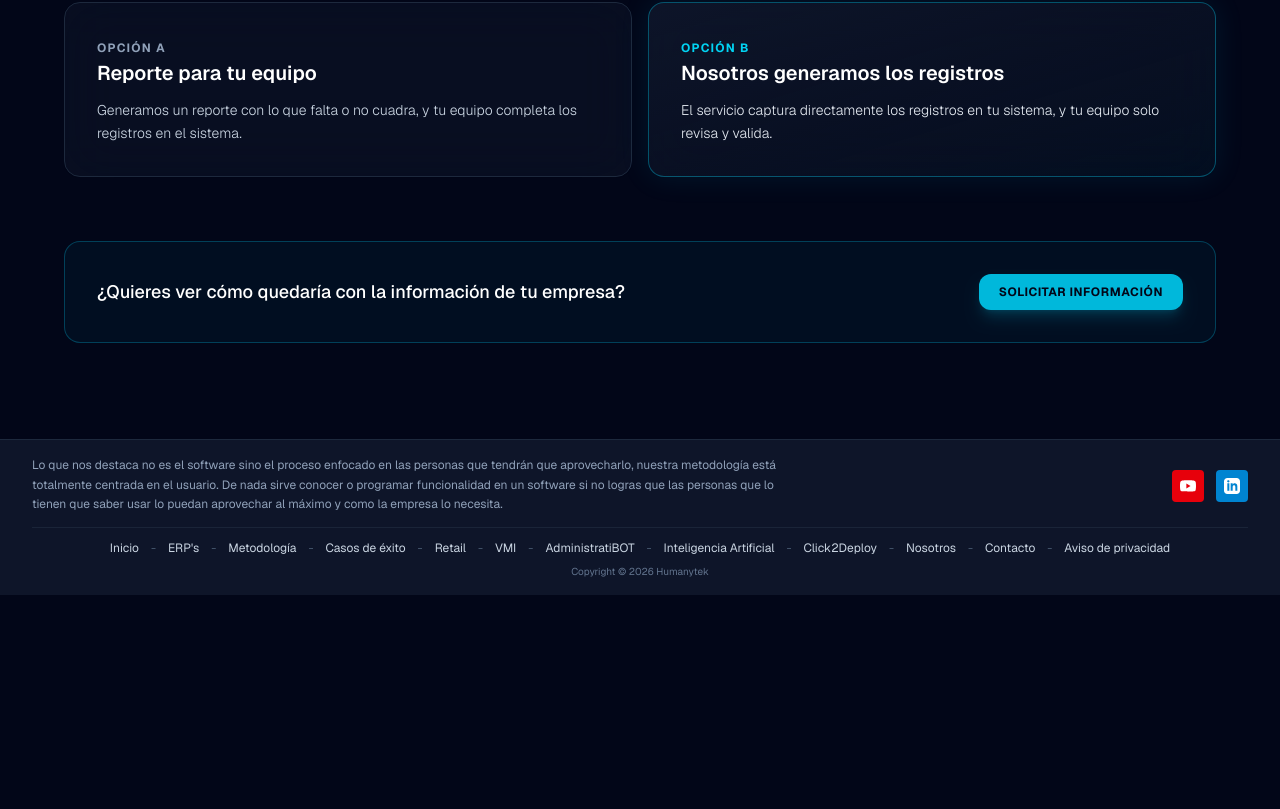
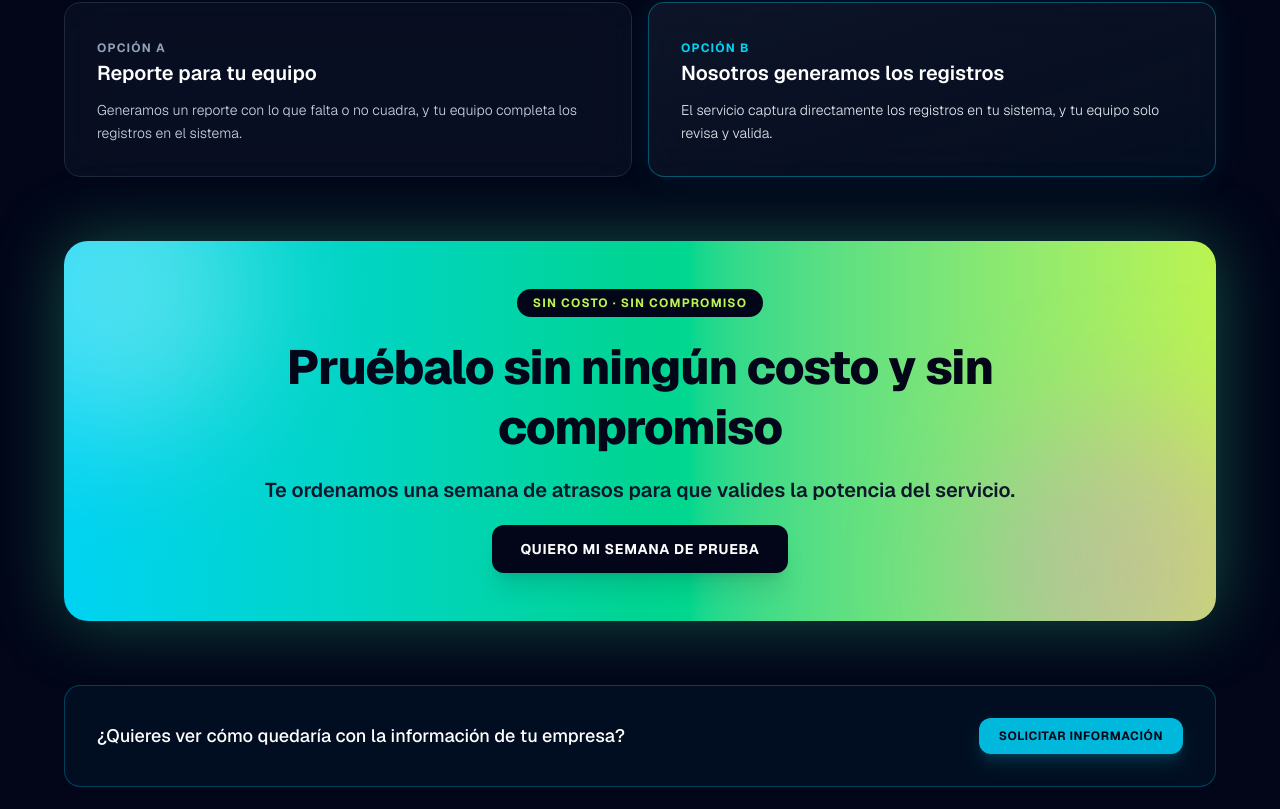
Before and after one commit to arielfigue/humantek-web, a Next.js app: page /administratibot in a window 1280 px wide. Shown: the part 1411-2220 px from the top of the page. Before the commit the page ends 2006 px from the top, so only its background shows below. Built offline with nearby package versions, Linux system fonts and the light colour scheme; no server answers.

Commit message:
AdministratiBOT: seccion llamativa de prueba sin costo ni compromiso
Co-Authored-By: Claude Sonnet 5.5 <noreply@anthropic.com>
Claude-Session: https://claude.ai/code/session_01CpjFBAjeLhF9pYpwREXhP9

```diff
--- a/app/administratibot/page.tsx
+++ b/app/administratibot/page.tsx
@@ -152,6 +152,38 @@ export default function AdministratiBOTPage() {
           </div>
         </ScrollReveal>
 
+        {/* --- PRUEBA SIN COSTO --- */}
+        <ScrollReveal>
+          <section
+            aria-labelledby="prueba-sin-costo"
+            className="relative overflow-hidden rounded-3xl bg-gradient-to-r from-cyan-400 via-emerald-400 to-lime-300 p-8 sm:p-12 text-center shadow-[0_0_70px_rgba(52,211,153,0.35)]"
+          >
+            <div className="pointer-events-none absolute -top-24 -left-24 h-72 w-72 rounded-full bg-white/30 blur-3xl"></div>
+            <div className="pointer-events-none absolute -bottom-28 -right-20 h-80 w-80 rounded-full bg-fuchsia-400/30 blur-3xl"></div>
+
+            <div className="relative mx-auto max-w-3xl space-y-5">
+              <span className="inline-block rounded-full bg-slate-950 px-4 py-1.5 text-xs font-bold uppercase tracking-widest text-lime-300">
+                Sin costo · Sin compromiso
+              </span>
+              <h2
+                id="prueba-sin-costo"
+                className="text-3xl sm:text-4xl lg:text-5xl font-extrabold tracking-tight text-slate-950 leading-tight"
+              >
+                Pruébalo sin ningún costo y sin compromiso
+              </h2>
+              <p className="text-lg sm:text-xl font-semibold text-slate-900 leading-snug">
+                Te ordenamos una semana de atrasos para que valides la potencia del servicio.
+              </p>
+              <Link
+                href="/contacto"
+                className="inline-block rounded-xl bg-slate-950 px-7 py-3.5 text-sm font-bold uppercase tracking-wider text-white shadow-xl transition-all hover:bg-slate-800 hover:-translate-y-0.5 focus-visible:outline-none focus-visible:ring-2 focus-visible:ring-slate-950 focus-visible:ring-offset-2 focus-visible:ring-offset-emerald-300"
+              >
+                Quiero mi semana de prueba
+              </Link>
+            </div>
+          </section>
+        </ScrollReveal>
+
         {/* --- CTA --- */}
         <ScrollReveal>
           <div className="rounded-2xl border border-cyan-500/30 bg-cyan-500/5 p-6 sm:p-8 flex flex-wrap items-center justify-between gap-4">
```
